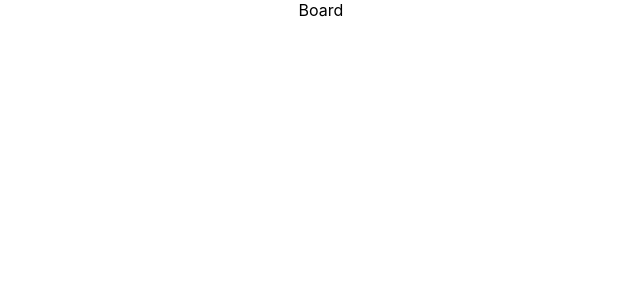
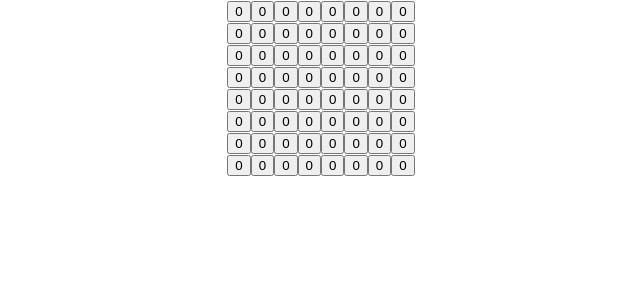
Before and after one commit to Guthias/minesweeper, a React (Create React App) app: page / in a window 1280 px wide. Shown: the top 300 px of the page, without its empty margins (319-959 px from the left). Built offline with nearby package versions, Linux system fonts and the light colour scheme.

Commit message:
feat: rendering board

```diff
--- a/src/components/Board.jsx
+++ b/src/components/Board.jsx
@@ -1,4 +1,5 @@
 import React, { Component } from 'react'
+import Cell from './Cell';
 
 export default class Board extends Component {
   state = {
@@ -96,9 +97,11 @@ export default class Board extends Component {
   }
 
   render() {
-
-    return (
-      <div>Board</div>
-    )
+    const { board } = this.state;
+    return board.map((boardRow, index) => (
+      <div key={`row-${index}`}>
+        { boardRow.map((cell, rowIndex) => <Cell key={`row-${index}-${rowIndex}`} {...cell} /> ) }
+      </div>
+    ))
   }
 }
--- /dev/null
+++ b/src/components/Cell.jsx
@@ -0,0 +1,11 @@
+import React, { Component } from 'react'
+
+export default class Cell extends Component {
+  render() {
+    const { isMine, bombsAround } = this.props;
+    console.log(bombsAround);
+    return (
+      isMine ? <button>B</button> : <button>{ bombsAround }</button>
+    )
+  }
+}
```
